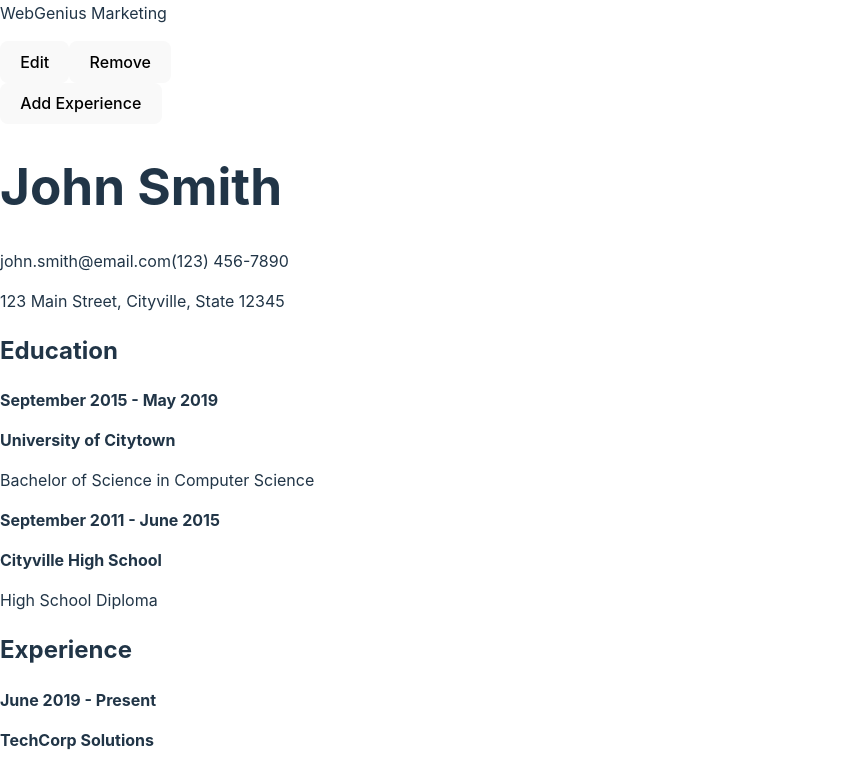
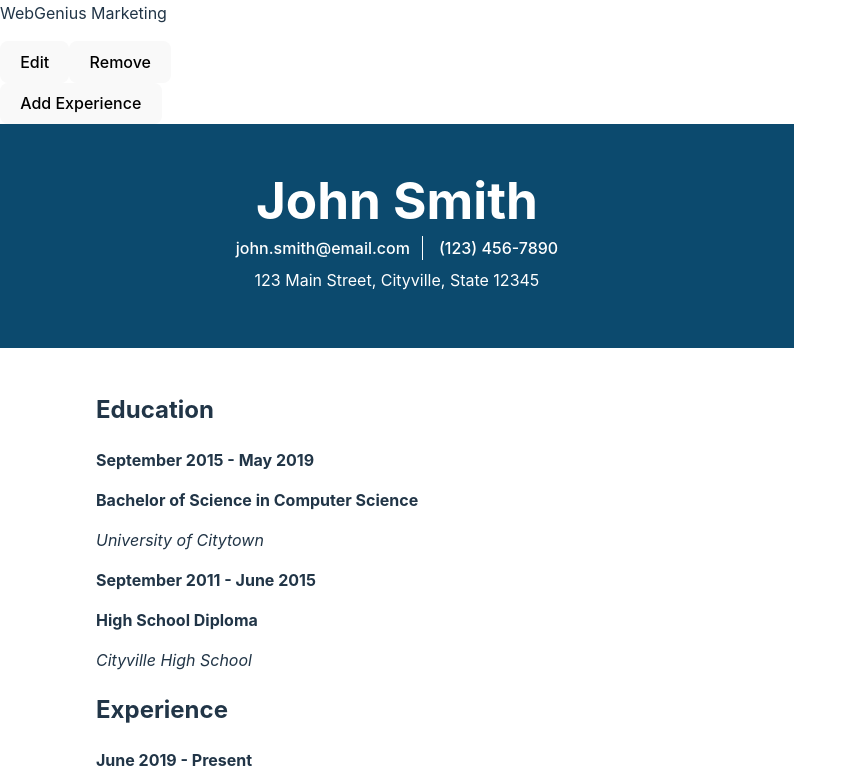
Before and after one commit to thabomoloi/cv-app, a React (Vite) app: page / in a window 1280 px wide. Shown: the part 680-1451 px from the top of the page, without its empty margins (0-857 px from the left). Built offline with nearby package versions, Linux system fonts and the light colour scheme.

Commit message:
Add style

```diff
--- a/src/components/CVDocument.jsx
+++ b/src/components/CVDocument.jsx
@@ -1,22 +1,52 @@
 function CVDocument({ personalDetails, education, experience }) {
+	const cvStyle = {
+		width: "8.27in",
+		height: "11.69",
+		backgroundColor: "white",
+		color: "#213547",
+		fontSize: "12pt",
+	};
+	const headerStyle = {
+		color: "white",
+		backgroundColor: "#0c4a6e",
+		padding: "0.5in 1in",
+		textAlign: "center",
+	};
 	return (
-		<div className="cv-document">
-			<div className="cv-header">
-				<h1>{personalDetails.fullName}</h1>
-				<p className="contact-details">
-					<span>{personalDetails.email}</span>
-					<span>{personalDetails.phone}</span>
+		<div className="cv-document" style={cvStyle}>
+			<div className="cv-header" style={headerStyle}>
+				<h1 style={{ margin: "0" }}>{personalDetails.fullName}</h1>
+				<p
+					className="contact-details"
+					style={{
+						margin: "0.5em",
+						display: "flex",
+						justifyContent: "center",
+						fontWeight: 500,
+					}}
+				>
+					<span
+						style={{ borderRight: "1px solid white", paddingRight: "0.75rem" }}
+					>
+						{personalDetails.email}
+					</span>
+					<span style={{ paddingLeft: "1rem" }}>{personalDetails.phone}</span>
 				</p>
-				<p>{personalDetails.address}</p>
+				<p style={{ margin: "0.5em" }}>{personalDetails.address}</p>
 			</div>
-			<div className="cv-body">
+			<div
+				className="cv-body"
+				style={{
+					padding: "0.25in 1in 1in 1in",
+				}}
+			>
 				{education.length != 0 && (
 					<section className="education">
 						<h2>Education</h2>
 						{education.map((item) => {
 							return (
 								<div key={item.id}>
-									<div>
+									<div className="date">
 										<p>
 											<strong>
 												{item.startDate} - {item.endDate}
@@ -25,9 +55,11 @@ function CVDocument({ personalDetails, education, experience }) {
 									</div>
 									<div>
 										<p>
-											<strong>{item.school}</strong>
+											<strong>{item.degree}</strong>
 										</p>
-										<p>{item.degree}</p>
+										<p>
+											<em>{item.school}</em>
+										</p>
 									</div>
 								</div>
 							);
@@ -40,7 +72,7 @@ function CVDocument({ personalDetails, education, experience }) {
 						{experience.map((item) => {
 							return (
 								<div key={item.id}>
-									<div>
+									<div className="date">
 										<p>
 											<strong>
 												{item.startDate} - {item.endDate}
@@ -49,9 +81,8 @@ function CVDocument({ personalDetails, education, experience }) {
 									</div>
 									<div>
 										<p>
-											<strong>{item.company}</strong>
+											<strong>{item.position}</strong>, <em>{item.company}</em>
 										</p>
-										<p>{item.position}</p>
 										<p>{item.description}</p>
 									</div>
 								</div>
```
